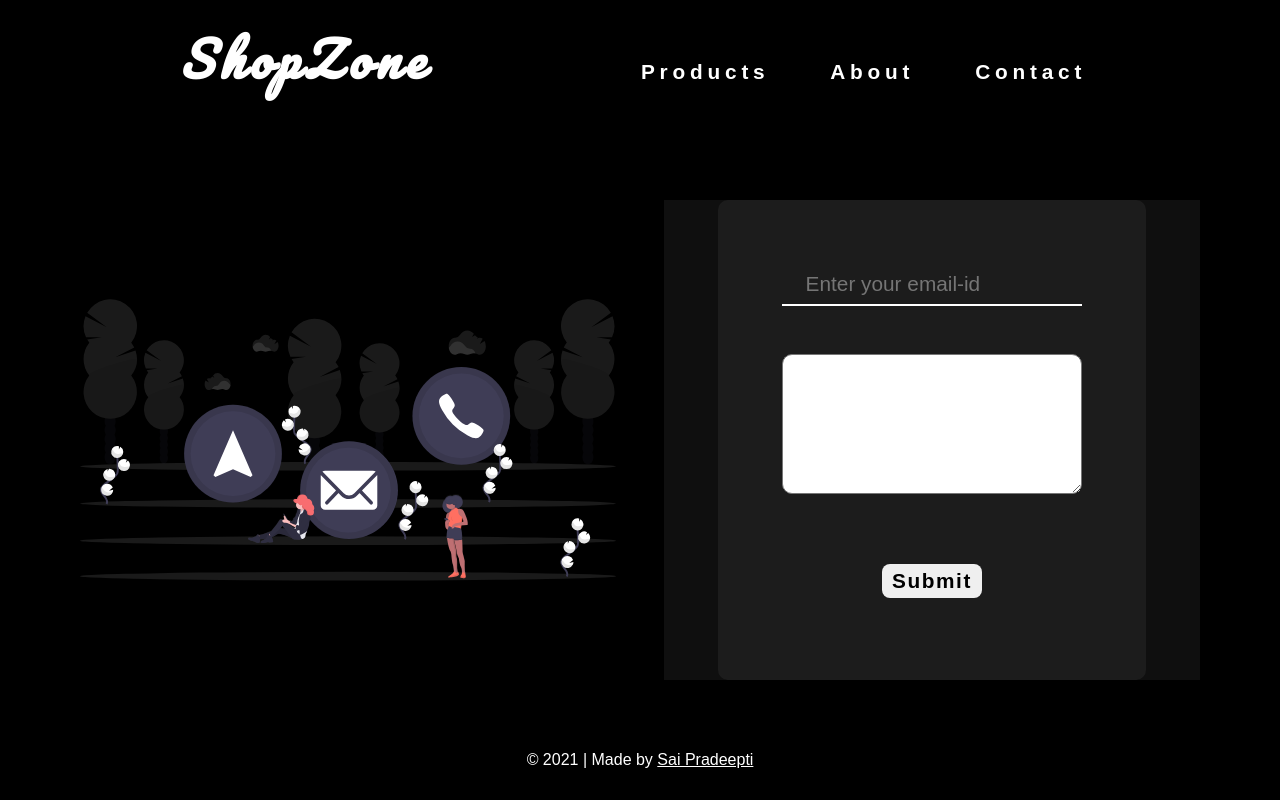
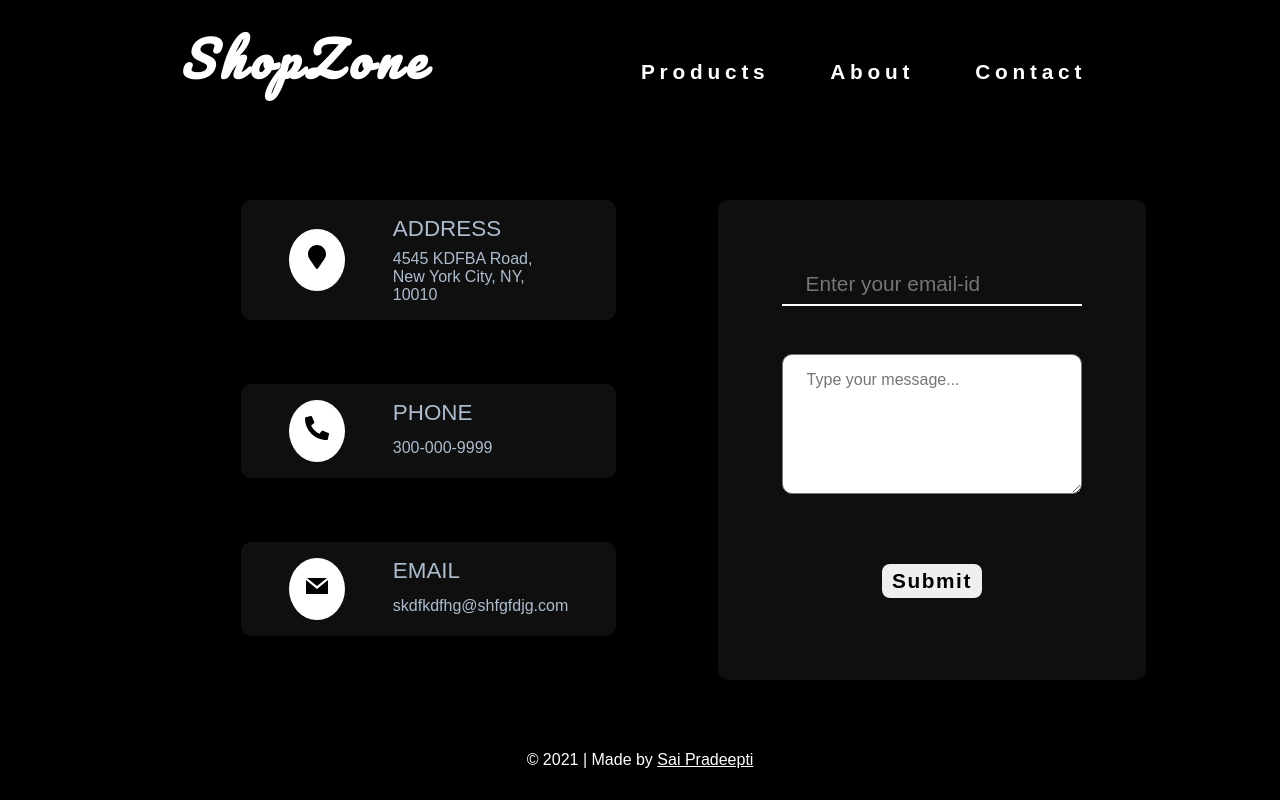
Before and after one commit to SaiPradeepti/My-React-Projects, a React (Create React App) app in the folder 09-shopzone/: page /contact in a window 1280 px wide. Built offline with nearby package versions, Linux system fonts and the light colour scheme; no server answers; a web font is replaced by a local one.

Commit message:
Contact Component

```diff
--- a/09-shopzone/src/components/About.js
+++ b/09-shopzone/src/components/About.js
@@ -1,12 +1,8 @@
 import React from 'react'
-import { data } from './aboutData'
+import { aboutData } from './data'
 import AnimatedNumber from "react-animated-numbers"
 
 const About = () => {
-
-    // useEffect(()=>{
-    // },[])
-
     return (
         <div className='about'>
             <div className="about__title">About Us</div>
@@ -15,7 +11,7 @@ const About = () => {
             </div>
             <div className="about__info">
                 {
-                    data.map(item => {
+                    aboutData.map(item => {
                         const {id,title,count,icon} = item;
                         return (
                             <section key={id} className='info__section'>
--- a/09-shopzone/src/components/Contact.js
+++ b/09-shopzone/src/components/Contact.js
@@ -1,31 +1,44 @@
 import React from 'react'
-import svg from "./contactUs.svg";
 import { useGlobalContext} from './context'
+import { contactData} from './data'
 
 const Contact = () => {
     const { dispatch, msgSubmitted } = useGlobalContext();
 
     return (
         <div className='contact'>
-            <div className="contact__svg">
-                <img src={svg} alt="img" />
+            <div className="contact__details">
+                {
+                    contactData.map(item => {
+                        const {id,title,info,icon} = item;
+                        return (
+                            <section key={id} className='contact__info'>
+                                <div className="contact__icon">{icon}</div>
+                                <div className="contact__title">{title}</div>
+                                <div className="contact__inf">{info}</div>
+                            </section>
+                        )
+                    })
+                }
             </div>
             <div className="contact__form">
+                <form className="form">
                     {
                         msgSubmitted && <h1 className='msg-submitted'>Thank you for contacting us. We will get back to you soon...</h1>
                     }
                     {   !msgSubmitted &&(
-                        <form className="form">
+                        <>
                             <div className="form-control">
                                 <input type="text" name="email" id="email" placeholder='Enter your email-id' required autoComplete='off'/>
                             </div>
                             <div className="form-control">
-                                <textarea className='textarea' required></textarea>
+                                <textarea className='textarea' placeholder='Type your message...' required></textarea>
                             </div>
                             <button className='btn' onClick={()=>dispatch({type: 'msgSubmittedTrue'})}>Submit</button>
-                        </form>
+                        </>
                         )
                     }
+                </form>
             </div>
         </div>
     )
--- a/09-shopzone/src/components/aboutData.js
+++ /dev/null
@@ -1,25 +0,0 @@
-import { FaUsers, FaGlobe , FaCity } from 'react-icons/fa'
-
-export const data = [
-    {
-        id: 1,
-        title: 'Total customers',
-        count: 35000000,
-        icon: <FaUsers />
-
-    },
-    {
-        id: 2,
-        title: 'Countries',
-        count: 1000,
-        icon: <FaGlobe />
-
-    },
-    {
-        id: 3,
-        title: 'Cities',
-        count: 50000,
-        icon: <FaCity/>
-
-    },
-]
--- /dev/null
+++ b/09-shopzone/src/components/data.js
@@ -0,0 +1,50 @@
+import { FaUsers, FaGlobe , FaCity, FaMapMarker, FaPhoneAlt } from 'react-icons/fa'
+import { GrMail } from 'react-icons/gr'
+
+export const aboutData = [
+    {
+        id: 1,
+        title: 'Total customers',
+        count: 35000000,
+        icon: <FaUsers />
+
+    },
+    {
+        id: 2,
+        title: 'Countries',
+        count: 1000,
+        icon: <FaGlobe />
+
+    },
+    {
+        id: 3,
+        title: 'Cities',
+        count: 50000,
+        icon: <FaCity/>
+
+    },
+];
+
+export const contactData = [
+{
+        id: 1,
+        title: 'Address',
+        info: '4545 KDFBA Road, New York City, NY, 10010',
+        icon: <FaMapMarker />
+
+    },
+    {
+        id: 2,
+        title: 'Phone',
+        info: '300-000-9999',
+        icon: <FaPhoneAlt />
+
+    },
+    {
+        id: 3,
+        title: 'Email',
+        info: 'skdfkdfhg@shfgfdjg.com',
+        icon: <GrMail />
+
+    },
+]
--- a/09-shopzone/src/sass/_contact.scss
+++ b/09-shopzone/src/sass/_contact.scss
@@ -8,17 +8,45 @@
   gap: 3rem;
   padding: 5rem;
 
-  #{&}__svg {
-    img {
-      height: 100%;
-      width: 100%;
+  #{&}__details {
+    display: flex;
+    flex-direction: column;
+    align-items: flex-end;
+    gap: 4rem;
+
+    .contact__info {
+      width: 70%;
+      padding: 1rem 3rem;
+      border-radius: 10px;
+      display: grid;
+      grid-template-columns: auto 1fr;
+      gap: 0.5rem 3rem;
+      background: $clr-grey;
+
+      .contact__icon {
+        grid-row: span 2;
+        font-size: 1.5rem;
+        color: $clr-black;
+        background: $clr-white;
+        border-radius: 50%;
+        align-self: center;
+        justify-self: center;
+        padding: 1rem;
+      }
+      .contact__title {
+        font-size: 1.4rem;
+        text-transform: uppercase;
+        color: $clr-light-grey;
+      }
+      .contact__inf {
+        color: $clr-light-grey;
+      }
     }
   }
 
   #{&}__form {
     display: flex;
     justify-content: center;
-    background: $clr-grey;
 
     .form {
       width: 80%;
@@ -45,7 +73,6 @@
         letter-spacing: 0.1rem;
 
         &:hover {
-          //   color: $clr-white;
           background: $clr-light-grey;
         }
       }
@@ -54,7 +81,7 @@
 }
 
 .msg-submitted {
-  padding: 6rem;
+  padding: 3rem 2rem;
   text-align: center;
   color: $clr-light-grey;
 }
@@ -76,4 +103,5 @@ input[type="text"] {
   border-radius: 10px;
   outline: none;
   padding: 1rem 1.5rem;
+  font-size: 1rem;
 }
```
Lines whose indentation alone changed are shown as unchanged.
